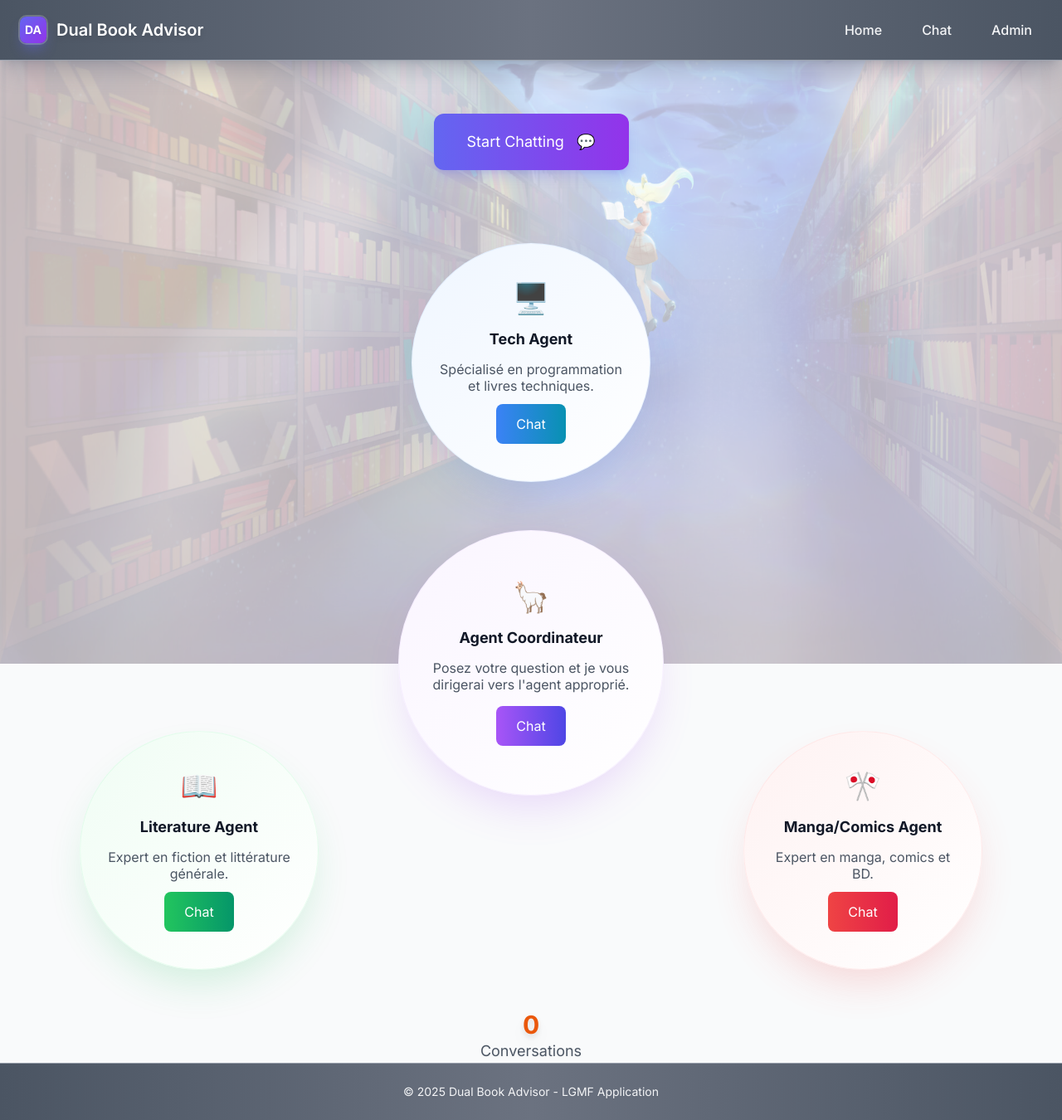
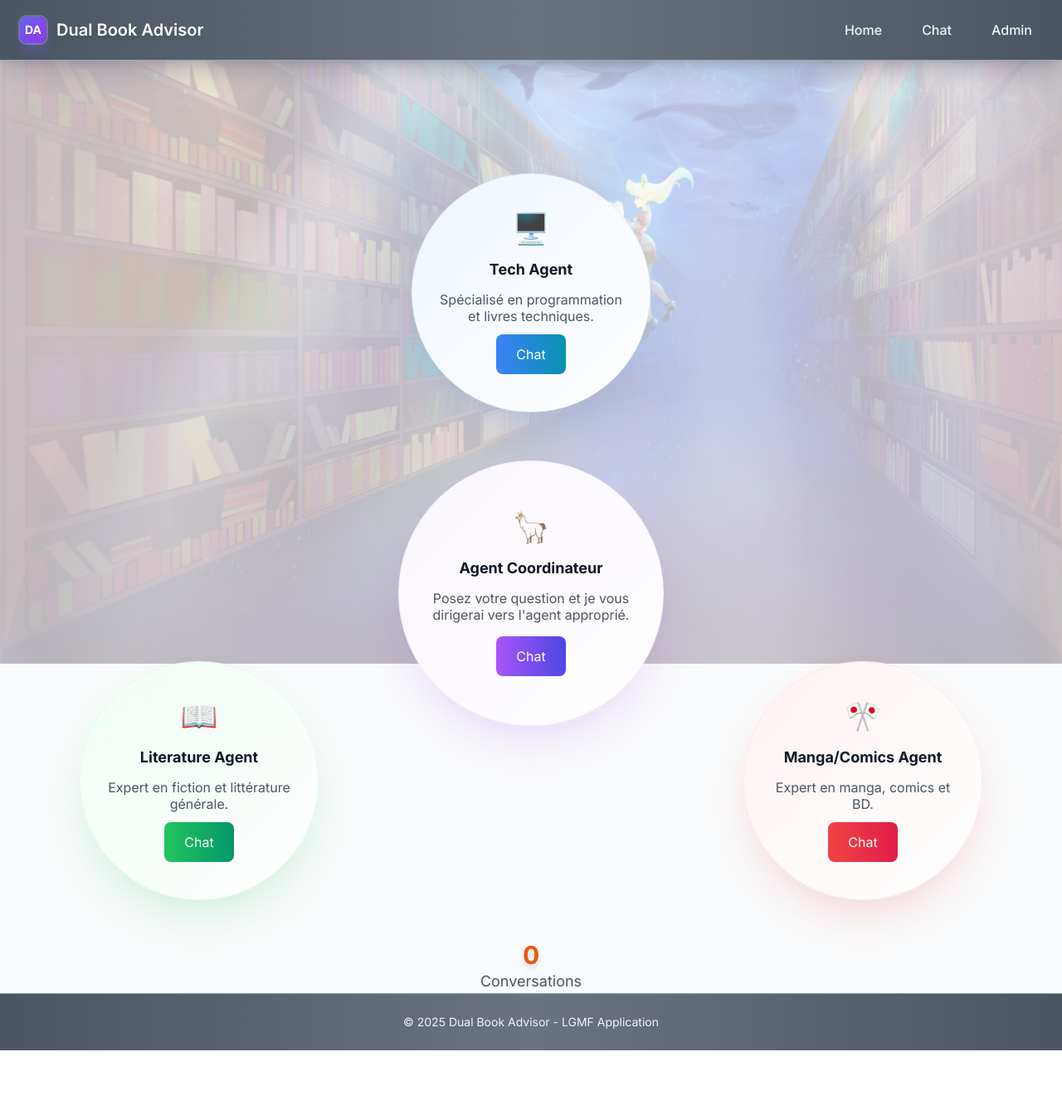
Before and after one commit to Leozmee/dual-book-advisor, a Django app: page / in a window 1280 px wide. Shown: the whole page at 83% size. After the commit the page ends 1266 px from the top, so only its background shows below. Run offline with Django 4.2, Linux system fonts and the light colour scheme; data that the repository does not hold is empty; some libraries are stand-ins or nearby versions.

Commit message:
changement de l 'interface

```diff
--- a/templates/base.html
+++ b/templates/base.html
@@ -267,12 +267,12 @@
     <nav class="bg-gradient-to-r from-gray-600 via-gray-500 to-gray-600 border-b border-gray-400 sticky top-0 z-50 backdrop-blur-lg shadow-xl shadow-gray-500/30">
         <div class="container mx-auto px-6 py-4">
             <div class="flex justify-between items-center">
-                <div class="flex items-center space-x-3">
+                <a href="/" class="flex items-center space-x-3 hover:scale-105 transition-all duration-300">
                     <div class="w-8 h-8 bg-gradient-to-br from-indigo-500 to-purple-600 rounded-lg flex items-center justify-center shadow-lg shadow-indigo-500/40 ring-2 ring-white/20 hover:shadow-indigo-400/60 transition-all duration-300">
                         <span class="text-white font-bold text-sm drop-shadow-sm">DA</span>
                     </div>
-                    <h1 class="text-xl font-semibold text-white drop-shadow-md">Dual Book Advisor</h1>
-                </div>
+                    <h1 class="text-xl font-semibold text-white drop-shadow-md hover:text-gray-100">Dual Book Advisor</h1>
+                </a>
                 <div class="flex items-center space-x-6">
                     <a href="/" class="text-gray-100 hover:text-white transition-all duration-300 font-medium hover:drop-shadow-lg hover:scale-105 px-3 py-2 rounded-lg hover:bg-white/20 hover:shadow-lg hover:shadow-white/10">Home</a>
                     <a href="/chat/" class="text-gray-100 hover:text-white transition-all duration-300 font-medium hover:drop-shadow-lg hover:scale-105 px-3 py-2 rounded-lg hover:bg-white/20 hover:shadow-lg hover:shadow-white/10">Chat</a>
--- a/templates/dashboard/home.html
+++ b/templates/dashboard/home.html
@@ -16,16 +16,10 @@
     <div class="relative z-10">
     <!-- Hero Section -->
     <div class="text-center pt-16 pb-8 mb-8">
-        <div class="flex justify-center space-x-4">
-            <a href="/chat/"
-               class="bg-gradient-to-r from-indigo-500 to-purple-600 text-white px-10 py-5 rounded-xl hover:from-indigo-600 hover:to-purple-700 transition-all duration-300 transform hover:scale-105 shadow-lg shadow-indigo-500/25 hover:shadow-xl hover:shadow-indigo-500/40 text-lg">
-                Start Chatting &nbsp;&nbsp;💬
-            </a>
-        </div>
     </div>
 
     <!-- Agent Cards - Triangle Layout -->
-    <div class="relative max-w-8xl mx-auto mb-8 h-[900px] mt-12">
+    <div class="relative max-w-8xl mx-auto mb-8 h-[900px] mt-0">
         <!-- Coordinator Agent - Center -->
         <div class="absolute top-1/2 left-1/2 transform -translate-x-1/2 -translate-y-1/2 z-10 mt-16">
             <div class="w-80 h-80 bg-gradient-to-br from-purple-50 to-white rounded-full shadow-2xl shadow-purple-500/20 p-8 border border-purple-200/30 hover:shadow-3xl hover:shadow-purple-500/30 transition-all duration-300 transform hover:scale-105 backdrop-blur-sm flex items-center justify-center">
```
Also changed, not shown: templates/chat/chat.html (+7 -6 lines).
